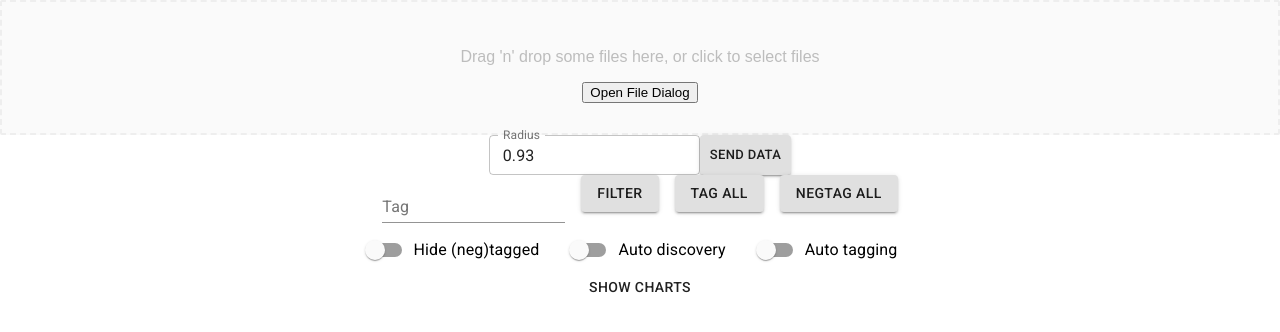
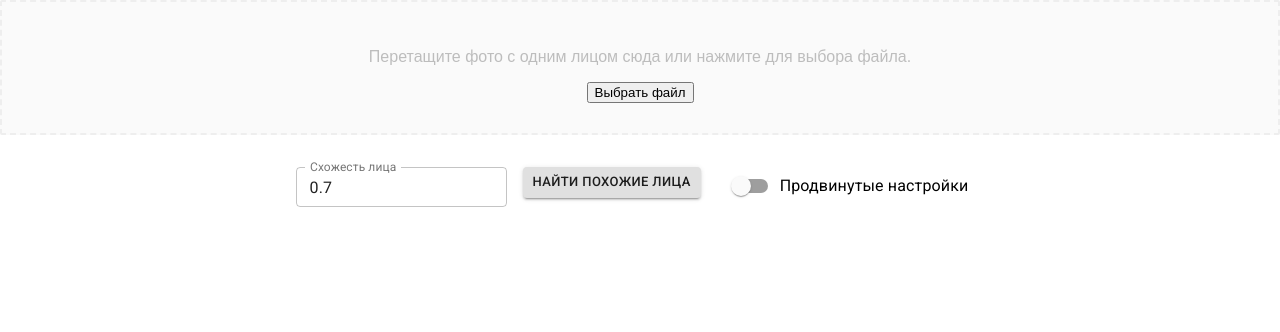
Before and after one commit to Rinatius/chronoscope, a React (Create React App) app: page / in a window 1280 px wide. Shown: the top 332 px of the page. Built offline with nearby package versions, Linux system fonts and the light colour scheme.

Commit message:
Hide advanced settings

```diff
--- a/src/App.js
+++ b/src/App.js
@@ -11,6 +11,8 @@ import Charts from './Components/Charts/Charts';
 import Dropzone from './Components/UploadFile/Dropzone';
 import ImgGrid from "./Components/ImgGrid/ImgGrid";
 import getImgsFromImg from './lukoshko/api';
+import Switch from "@material-ui/core/Switch";
+import FormControlLabel from "@material-ui/core/FormControlLabel";
 
 class App extends Component {
 
@@ -30,9 +32,10 @@ class App extends Component {
     file: null,
     snackbarOpen: false,
     initialImage: null,
-    APIRadius: 0.93,
+    APIRadius: 0.7,
     spinner: false,
-    autoDiscovery: false
+    autoDiscovery: false,
+    showAdvanced: false
   }
 
   excludeTagNegtag = (data) => {
@@ -217,6 +220,12 @@ class App extends Component {
     });
   };
 
+  handleShowAdvancedChange = (event) => {
+    this.setState({
+      showAdvanced: event.target.checked
+    });
+  };
+
   handleShowCharts = () => {
     const charts = this.state.showCharts
     console.log(charts)
@@ -303,42 +312,57 @@ class App extends Component {
                   null
               }
             </Grid>
-            <Grid container justify="center">
+            <p />
+            <Grid container justify="center" spacing={2}>
+              <Grid item>
               <TextField variant="outlined"
                          id="radius"
                          size="small"
-                         label="Radius"
+                         label="Схожесть лица"
                          value={this.state.APIRadius}
                          onChange={this.handleAPIRadiusChange}/>
+              </Grid>
+              <Grid item>
               <Button variant="contained"
                       size="small"
-                      onClick={() => this.handlePostData()}>Send Data</Button>
-              <div>
+                      onClick={() => this.handlePostData()}>Найти похожие лица</Button>
+              </Grid>
+              <Grid item>
                 {this.state.spinner ?
                     <CircularProgress size={32} style={{color: 'grey'}}/>
                     :
                     null
                 }
-              </div>
+              </Grid>
+              <Grid item>
+                <FormControlLabel
+                    control={<Switch checked={this.state.showAdvanced}
+                                     onChange={this.handleShowAdvancedChange}/>}
+                    label="Продвинутые настройки"
+                />
+              </Grid>
+
             </Grid>
           </Grid>
-
-          <TagData
+          <p />
+          {this.state.showAdvanced &&
+            <div>
+              <TagData justify="center"
                        tagModeEnabled={this.state.tagModeEnabled}
-              autoDiscoveryMode={this.state.autoDiscovery}
                        tag={this.state.tag}
                        filter={this.handleFilterClick}
                        handleTagTextChange={this.handleTagTextChange}
                        handleTagClick={this.handleTagClick}
-              handleTagModeChange={this.handleTagModeChange}
-              handleAutoDiscoveryModeChange={this.handleAutoDiscoveryModeChange}/>
-
+                       handleTagModeChange={this.handleTagModeChange}/>
               <Button onClick={this.handleShowCharts}>Show charts</Button>
               {charts}
+            </div>
+          }
 
           <ImgGrid data={this.state.filteredData}
                    search={this.handleSearchClick}
-                   tagClick={this.handleRowRemoval}/>
+                   tagClick={this.handleRowRemoval}
+          showAdvanced={this.state.showAdvanced}/>
         </div>
     );
   }
--- a/src/Components/ImgGrid/ImgGrid.js
+++ b/src/Components/ImgGrid/ImgGrid.js
@@ -5,7 +5,8 @@ import {
 import React from "react";
 
 const areEqual = (prevProps, nextProps) => {
-  return prevProps.data === nextProps.data;
+  return ((prevProps.data === nextProps.data) &&
+      (prevProps.showAdvanced === nextProps.showAdvanced));
 }
 
 const ImgGrid = (props) => (
@@ -20,15 +21,25 @@ const ImgGrid = (props) => (
                         />
                         <CardContent>
                             <Typography gutterBottom variant="h5" component="h2">
-                                {img_data.get('tags')}
+                                {props.showAdvanced && ('Tags: ' + img_data.get('tags'))}
                                 {/*{img_data.get('distance').toFixed(2) + " " + img_data.get('date').toISOString()}*/}
                             </Typography>
-                            <Typography variant="body2" color="textSecondary" component="p">
-                                {img_data.get('negtags')}
+                            <Typography variant="body2" color="textSecondary" component="div">
+                                <p/>
+                                    Схожесть лица: {img_data.get('distance').toFixed(2)}
+                                <p/>
+                                    {props.showAdvanced ?
+                                        ('Time: ' +  img_data.get('date').toISOString())
+                                        :
+                                        'Дата: ' + img_data.get('date').toISOString().substring(0,10)}
+                                <p/>
+                                    {props.showAdvanced && ('Negtags: ' + img_data.get('negtags'))}
                             </Typography>
                         </CardContent>
                     </CardActionArea>
                     <CardActions>
+                        {props.showAdvanced &&
+                        <span>
                             <Button size="medium"
                                     color="primary"
                                     onClick={() => props.tagClick('tag', i)}>
@@ -39,10 +50,13 @@ const ImgGrid = (props) => (
                                     onClick={() => props.tagClick('negtag', i)}>
                                 NEGTAG
                             </Button>
+                        </span>
+                        }
                         <Button size="medium"
                                 color="primary"
+                                justify="right"
                                 onClick={() => props.search(i)}>
-                            SEARCH
+                            ПОИСК
                         </Button>
                     </CardActions>
                 </Card>
--- a/src/Components/TagData/TagData.js
+++ b/src/Components/TagData/TagData.js
@@ -45,15 +45,7 @@ const tagData = (props) => {
                                      onChange={props.handleTagModeChange}/>}
                     label="Hide (neg)tagged"
                 /></Grid>
-                <Grid item> <FormControlLabel
-                    control={<Switch checked={props.autoDiscoveryMode}
-                                     onChange={props.handleAutoDiscoveryModeChange}/>}
-                    label="Auto discovery"
-                /></Grid>
-                <Grid item> <FormControlLabel
-                    control={<Switch />}
-                    label="Auto tagging"
-                /></Grid>
+
             </Grid>
         </div>
 
--- a/src/Components/UploadFile/Dropzone.js
+++ b/src/Components/UploadFile/Dropzone.js
@@ -58,9 +58,9 @@ const Dropzone = (props) => {
 	<section className="container" style={{width: '100%'}}>
 	  <div {...getRootProps({style})}>
 		<input {...getInputProps()} />
-		<p>Drag 'n' drop some files here, or click to select files</p>
+		<p>Перетащите фото с одним лицом сюда или нажмите для выбора файла.</p>
 		<button type="button" onClick={open}>
-          Open File Dialog
+          Выбрать файл
         </button>
 	  </div>
 	</section>
```
Lines whose indentation alone changed are shown as unchanged.
